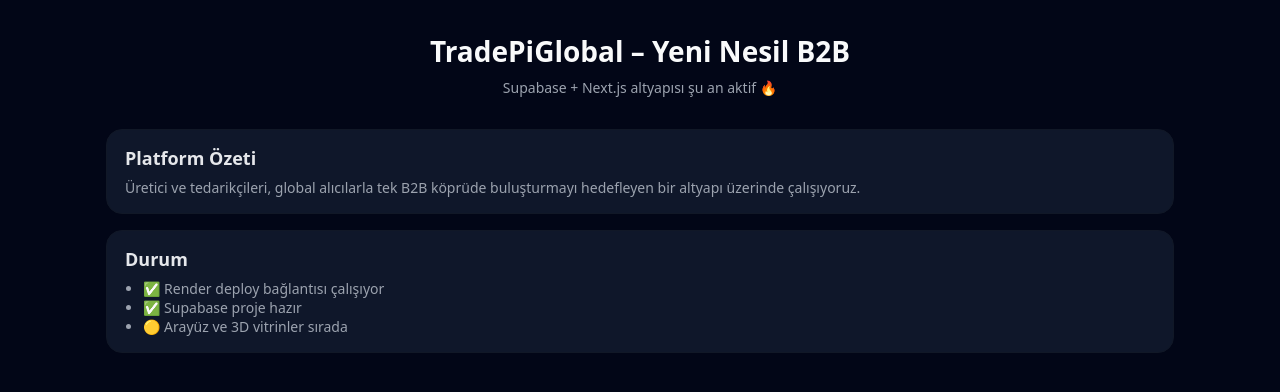
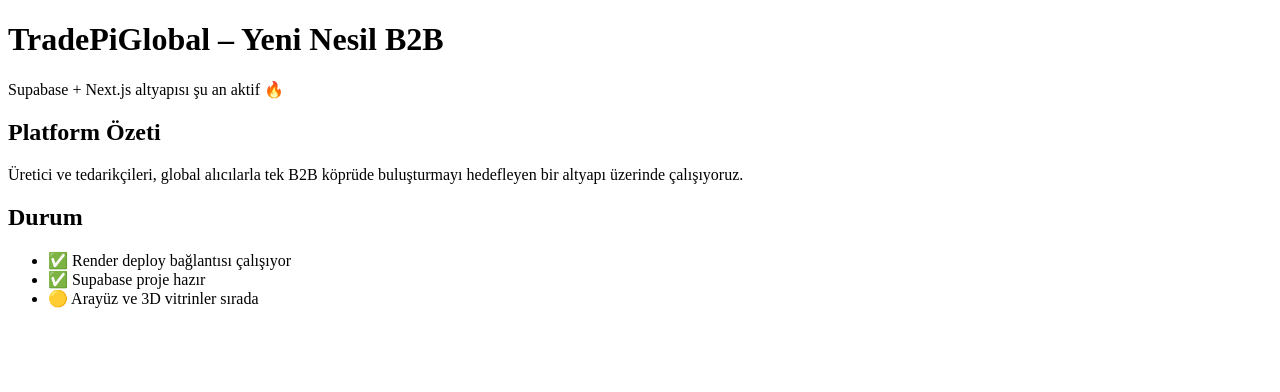
Before and after one commit to onursel42-collab/TradePiGloball, a Next.js app: page / in a window 1280 px wide. Shown: the top 392 px of the page. Built offline with nearby package versions, Linux system fonts and the light colour scheme.

Commit message:
Update layout.js

```diff
--- a/app/layout.js
+++ b/app/layout.js
@@ -1,16 +1,12 @@
-import "../styles/globals.css";
-
 export const metadata = {
-  title: "TradePiGlobal – B2B Marketplace",
-  description: "Supabase + Next.js altyapılı yeni nesil B2B ticaret platformu",
+  title: "TradePiGlobal",
+  description: "Yeni Nesil B2B Platformu",
 };
 
 export default function RootLayout({ children }) {
   return (
     <html lang="tr">
-      <body className="tpg-body">
-        {children}
-      </body>
+      <body>{children}</body>
     </html>
   );
 }
```
